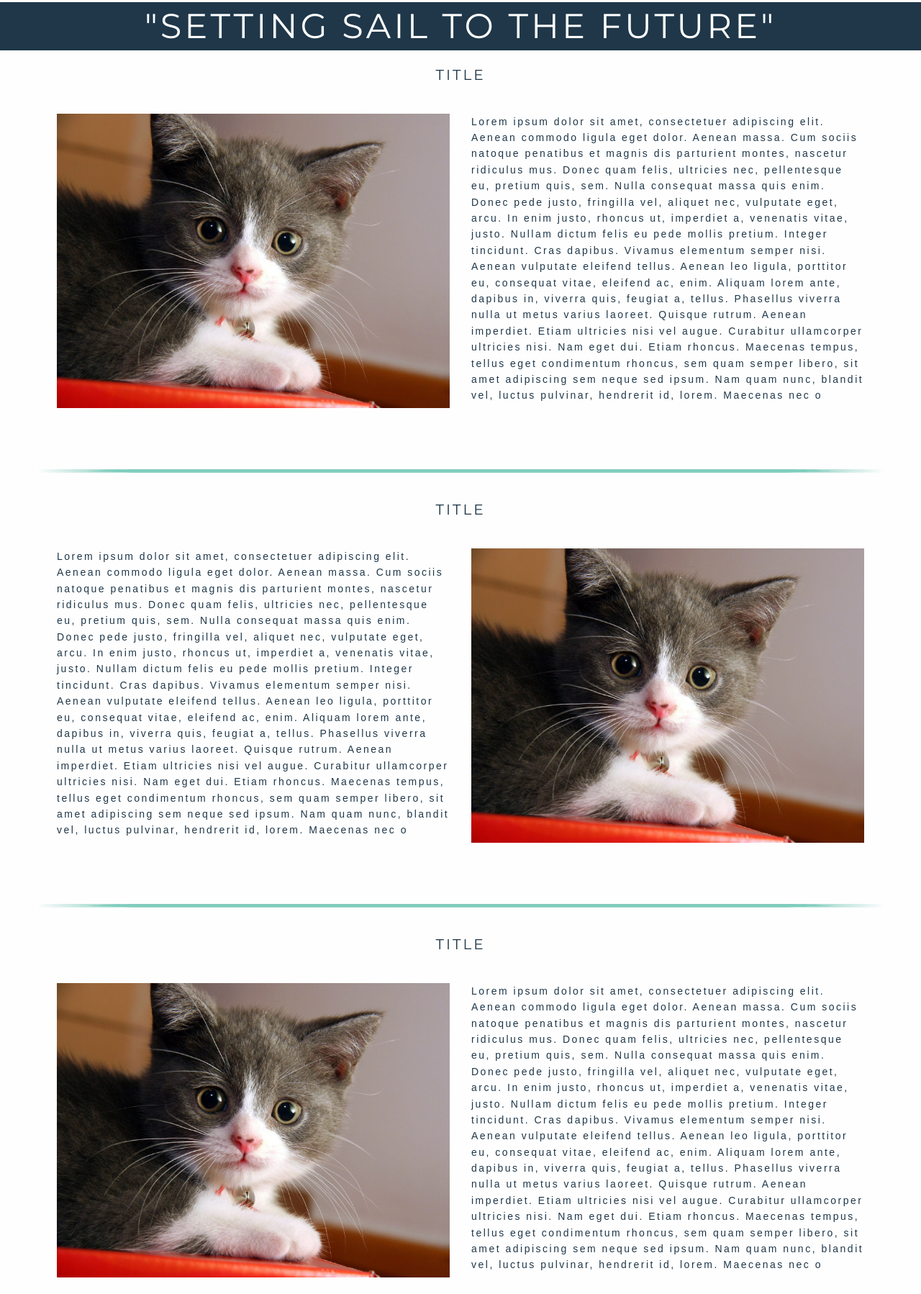
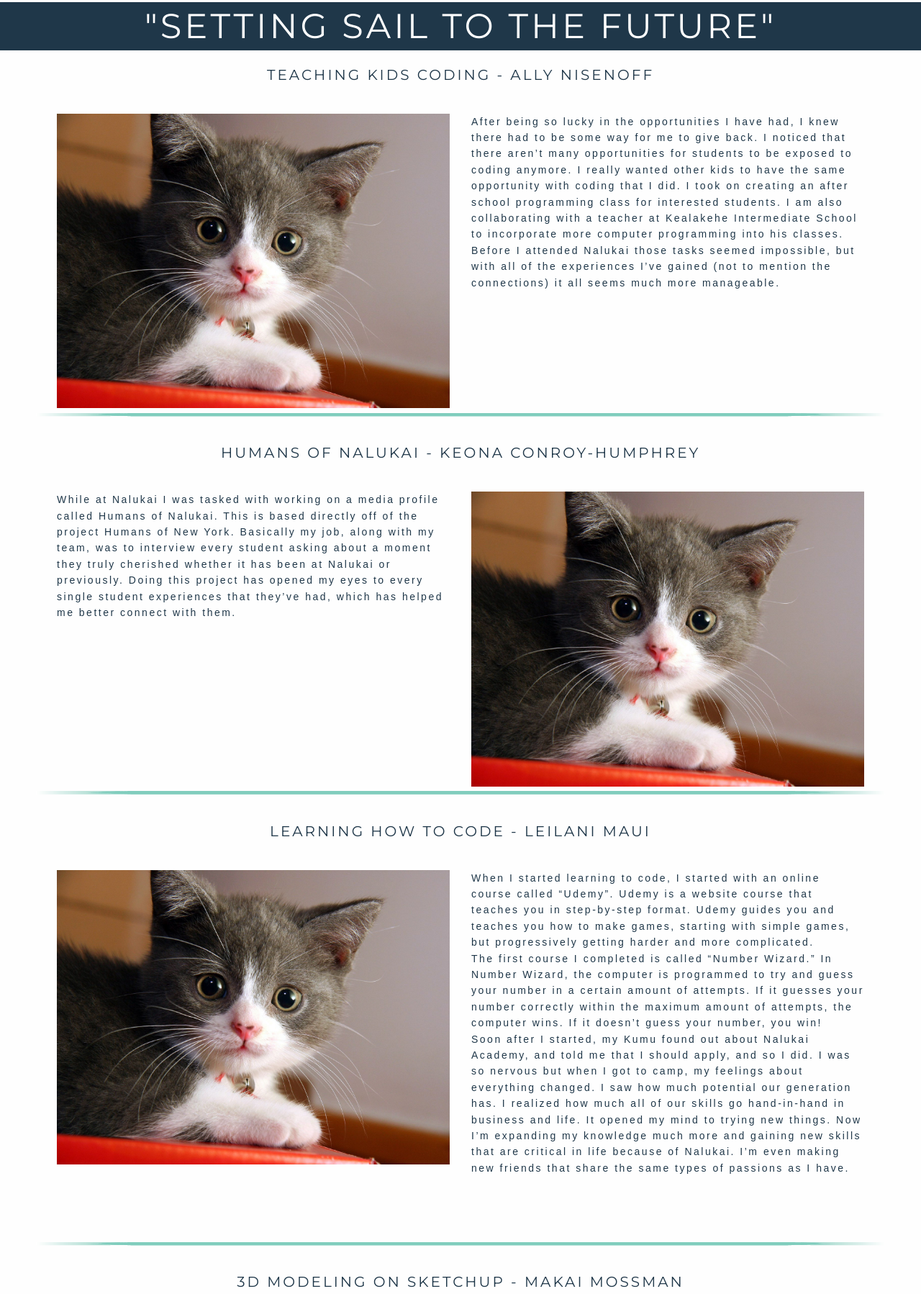
Before and after one commit to niwong/nalukai, a website: page showcase.html in a window 1280 px wide. Shown: the part 774-2572 px from the top of the page at 72% size. Drawn offline with Linux system fonts and the light colour scheme; a web font is replaced by a local one.

Commit message:
moments/showcase content

```diff
--- a/showcase.html
+++ b/showcase.html
@@ -58,69 +58,71 @@
     <div class="sline mission"><h1 style="letter-spacing:4px;">"Setting Sail To The Future"</h1>
     </div>
     <div class="mission">
-      <h2>Title</h2>
+      <h2>Teaching Kids Coding - Ally Nisenoff</h2>
     </div>
     <div class="row missionRow">
       <div class="large-6 columns">
         <img src="img/stockimage2.jpg">
       </div>
       <div class="large-6 columns mission">
-        <p>Lorem ipsum dolor sit amet, consectetuer adipiscing elit. Aenean commodo ligula eget dolor. Aenean massa. Cum sociis natoque penatibus et magnis dis parturient montes, nascetur ridiculus mus. Donec quam felis, ultricies nec, pellentesque eu, pretium quis, sem. Nulla consequat massa quis enim. Donec pede justo, fringilla vel, aliquet nec, vulputate eget, arcu. In enim justo, rhoncus ut, imperdiet a, venenatis vitae, justo. Nullam dictum felis eu pede mollis pretium. Integer tincidunt. Cras dapibus. Vivamus elementum semper nisi. Aenean vulputate eleifend tellus. Aenean leo ligula, porttitor eu, consequat vitae, eleifend ac, enim. Aliquam lorem ante, dapibus in, viverra quis, feugiat a, tellus. Phasellus viverra nulla ut metus varius laoreet. Quisque rutrum. Aenean imperdiet. Etiam ultricies nisi vel augue. Curabitur ullamcorper ultricies nisi. Nam eget dui. Etiam rhoncus. Maecenas tempus, tellus eget condimentum rhoncus, sem quam semper libero, sit amet adipiscing sem neque sed ipsum. Nam quam nunc, blandit vel, luctus pulvinar, hendrerit id, lorem. Maecenas nec o</p>
+        <p>After being so lucky in the opportunities I have had, I knew there had to be some way for me to give back. I noticed that there aren’t many opportunities for students to be exposed to coding anymore. I really wanted other kids to have the same opportunity with coding that I did. I took on creating an after school programming class for interested students. I am also collaborating with a teacher at Kealakehe Intermediate School to incorporate more computer programming into his classes. Before I attended Nalukai those tasks seemed impossible, but with all of the experiences I’ve gained (not to mention the connections) it all seems much more manageable.</p>
       </div>
   </div><div class="line"><center><img src="img/aline.png"></center></div><br>
       <div class="mission">
-      <h2>Title</h2>
+      <h2>Humans of Nalukai - Keona Conroy-Humphrey</h2>
     </div>
       <img id="img2" src="img/stockimage2.jpg">
       <div class="row missionRow">
       <div class="large-6 columns mission">
-        <p>Lorem ipsum dolor sit amet, consectetuer adipiscing elit. Aenean commodo ligula eget dolor. Aenean massa. Cum sociis natoque penatibus et magnis dis parturient montes, nascetur ridiculus mus. Donec quam felis, ultricies nec, pellentesque eu, pretium quis, sem. Nulla consequat massa quis enim. Donec pede justo, fringilla vel, aliquet nec, vulputate eget, arcu. In enim justo, rhoncus ut, imperdiet a, venenatis vitae, justo. Nullam dictum felis eu pede mollis pretium. Integer tincidunt. Cras dapibus. Vivamus elementum semper nisi. Aenean vulputate eleifend tellus. Aenean leo ligula, porttitor eu, consequat vitae, eleifend ac, enim. Aliquam lorem ante, dapibus in, viverra quis, feugiat a, tellus. Phasellus viverra nulla ut metus varius laoreet. Quisque rutrum. Aenean imperdiet. Etiam ultricies nisi vel augue. Curabitur ullamcorper ultricies nisi. Nam eget dui. Etiam rhoncus. Maecenas tempus, tellus eget condimentum rhoncus, sem quam semper libero, sit amet adipiscing sem neque sed ipsum. Nam quam nunc, blandit vel, luctus pulvinar, hendrerit id, lorem. Maecenas nec o</p>
+        <p>While at Nalukai I was tasked with working on a media profile called Humans of Nalukai. This is based directly off of the project Humans of New York. Basically my job, along with my team, was to interview every student asking about a moment they truly cherished whether it has been at Nalukai or previously. Doing this project has opened my eyes to every single student experiences that they’ve had, which has helped me better connect with them. </p>
       </div>
       <div class="large-6 columns">
         <img div id="img1" src="img/stockimage2.jpg">
       </div>
   </div><div class="line"><center><img src="img/aline.png"></center></div><br>
     <div class="mission">
-      <h2>Title</h2>
+      <h2>Learning How to Code - Leilani Maui</h2>
     </div>
     <div class="row missionRow">
       <div class="large-6 columns">
         <img src="img/stockimage2.jpg">
       </div>
       <div class="large-6 columns mission">
-        <p>Lorem ipsum dolor sit amet, consectetuer adipiscing elit. Aenean commodo ligula eget dolor. Aenean massa. Cum sociis natoque penatibus et magnis dis parturient montes, nascetur ridiculus mus. Donec quam felis, ultricies nec, pellentesque eu, pretium quis, sem. Nulla consequat massa quis enim. Donec pede justo, fringilla vel, aliquet nec, vulputate eget, arcu. In enim justo, rhoncus ut, imperdiet a, venenatis vitae, justo. Nullam dictum felis eu pede mollis pretium. Integer tincidunt. Cras dapibus. Vivamus elementum semper nisi. Aenean vulputate eleifend tellus. Aenean leo ligula, porttitor eu, consequat vitae, eleifend ac, enim. Aliquam lorem ante, dapibus in, viverra quis, feugiat a, tellus. Phasellus viverra nulla ut metus varius laoreet. Quisque rutrum. Aenean imperdiet. Etiam ultricies nisi vel augue. Curabitur ullamcorper ultricies nisi. Nam eget dui. Etiam rhoncus. Maecenas tempus, tellus eget condimentum rhoncus, sem quam semper libero, sit amet adipiscing sem neque sed ipsum. Nam quam nunc, blandit vel, luctus pulvinar, hendrerit id, lorem. Maecenas nec o</p>
+        <p> When I started learning to code, I started with an online course called “Udemy”.  Udemy is a website course that teaches you in step-by-step format. Udemy guides you and teaches you how to make games, starting with simple games, but progressively getting harder and more complicated.<br>
+        The first course I completed is called “Number Wizard.”  In Number Wizard, the computer is programmed to try and guess your number in a certain amount of attempts. If it guesses your number correctly within the maximum amount of attempts, the computer wins. If it doesn’t guess your number, you win!<br>
+        Soon after I started, my Kumu found out about Nalukai  Academy, and told me that I should apply, and so I did. I was so nervous but when I got to camp, my feelings about everything changed. I saw how much potential our generation has. I realized how much all of our skills go hand-in-hand in business and life. It opened my mind to trying new things. Now I’m expanding my knowledge much more and gaining new skills that are critical in life because of Nalukai. I’m even making new friends that share the same types of passions as I have. </p>
       </div>
   </div><div class="line"><center><img src="img/aline.png"></center></div><br>
       <div class="mission">
-      <h2>Title</h2>
+      <h2>3D Modeling on SketchUp - Makai Mossman</h2>
     </div>
   <img id="img2" src="img/stockimage2.jpg">
     <div class="row missionRow">
       <div class="large-6 columns mission">
-        <p>Lorem ipsum dolor sit amet, consectetuer adipiscing elit. Aenean commodo ligula eget dolor. Aenean massa. Cum sociis natoque penatibus et magnis dis parturient montes, nascetur ridiculus mus. Donec quam felis, ultricies nec, pellentesque eu, pretium quis, sem. Nulla consequat massa quis enim. Donec pede justo, fringilla vel, aliquet nec, vulputate eget, arcu. In enim justo, rhoncus ut, imperdiet a, venenatis vitae, justo. Nullam dictum felis eu pede mollis pretium. Integer tincidunt. Cras dapibus. Vivamus elementum semper nisi. Aenean vulputate eleifend tellus. Aenean leo ligula, porttitor eu, consequat vitae, eleifend ac, enim. Aliquam lorem ante, dapibus in, viverra quis, feugiat a, tellus. Phasellus viverra nulla ut metus varius laoreet. Quisque rutrum. Aenean imperdiet. Etiam ultricies nisi vel augue. Curabitur ullamcorper ultricies nisi. Nam eget dui. Etiam rhoncus. Maecenas tempus, tellus eget condimentum rhoncus, sem quam semper libero, sit amet adipiscing sem neque sed ipsum. Nam quam nunc, blandit vel, luctus pulvinar, hendrerit id, lorem. Maecenas nec o</p>
+        <p>I always sketch out my newest designs in my sketchbooks. However, at Nalukai I was introduced to a 3D modeling program called “SketchUp” and I am absolutely in love with it! I can finally show the different dimensions of my designs! Whenever I can, I work on my latest 3D model. As of late, I’ve been obsessed with tanks so I’ve dedicated as much time as i can spare to modeling my own tank designs. SketchUp is pretty minor learning curve so it’s easy to figure out how to make awesome 3D models! </p>
       </div>
   <div class="large-6 columns">
     <img id="img1" src="img/stockimage2.jpg">
   </div>
   </div><div class="line"><center><img src="img/aline.png"></center></div><br>
     <div class="mission">
-      <h2>Title</h2>
+      <h2>Nalukai Digital Media Classes - Mason Puett</h2>
     </div>
     <div class="row missionRow">
       <div class="large-6 columns">
         <img src="img/stockimage2.jpg">
       </div>
       <div class="large-6 columns mission">
-        <p>Lorem ipsum dolor sit amet, consectetuer adipiscing elit. Aenean commodo ligula eget dolor. Aenean massa. Cum sociis natoque penatibus et magnis dis parturient montes, nascetur ridiculus mus. Donec quam felis, ultricies nec, pellentesque eu, pretium quis, sem. Nulla consequat massa quis enim. Donec pede justo, fringilla vel, aliquet nec, vulputate eget, arcu. In enim justo, rhoncus ut, imperdiet a, venenatis vitae, justo. Nullam dictum felis eu pede mollis pretium. Integer tincidunt. Cras dapibus. Vivamus elementum semper nisi. Aenean vulputate eleifend tellus. Aenean leo ligula, porttitor eu, consequat vitae, eleifend ac, enim. Aliquam lorem ante, dapibus in, viverra quis, feugiat a, tellus. Phasellus viverra nulla ut metus varius laoreet. Quisque rutrum. Aenean imperdiet. Etiam ultricies nisi vel augue. Curabitur ullamcorper ultricies nisi. Nam eget dui. Etiam rhoncus. Maecenas tempus, tellus eget condimentum rhoncus, sem quam semper libero, sit amet adipiscing sem neque sed ipsum. Nam quam nunc, blandit vel, luctus pulvinar, hendrerit id, lorem. Maecenas nec o</p>
+        <p>Over the ten action-packed days, the classes at Nalukai stressed the importance of user empathy, expressing how the user’s needs altered ideation, prototyping, and beta-testing stages. This same principle translated to our applications of digital media, where we learned to leverage digital storytelling to engage our users. During the final website project, I took on the swing position, helping anyone who needed an extra hand. In this role, I took on a number of different tasks while we created our website, like putting together a video montage and organizing project management timelines. </p>
       </div>
   </div><div class="line"><center><img src="img/aline.png"></center></div><br>
     <div class="mission">
-      <h2>Title</h2>
+      <h2>Nalukai Project Management</h2>
     </div>
    <img id="img2" src="img/stockimage2.jpg">
     <div class="row missionRow">
       <div class="large-6 columns mission">
-        <p>Lorem ipsum dolor sit amet, consectetuer adipiscing elit. Aenean commodo ligula eget dolor. Aenean massa. Cum sociis natoque penatibus et magnis dis parturient montes, nascetur ridiculus mus. Donec quam felis, ultricies nec, pellentesque eu, pretium quis, sem. Nulla consequat massa quis enim. Donec pede justo, fringilla vel, aliquet nec, vulputate eget, arcu. In enim justo, rhoncus ut, imperdiet a, venenatis vitae, justo. Nullam dictum felis eu pede mollis pretium. Integer tincidunt. Cras dapibus. Vivamus elementum semper nisi. Aenean vulputate eleifend tellus. Aenean leo ligula, porttitor eu, consequat vitae, eleifend ac, enim. Aliquam lorem ante, dapibus in, viverra quis, feugiat a, tellus. Phasellus viverra nulla ut metus varius laoreet. Quisque rutrum. Aenean imperdiet. Etiam ultricies nisi vel augue. Curabitur ullamcorper ultricies nisi. Nam eget dui. Etiam rhoncus. Maecenas tempus, tellus eget condimentum rhoncus, sem quam semper libero, sit amet adipiscing sem neque sed ipsum. Nam quam nunc, blandit vel, luctus pulvinar, hendrerit id, lorem. Maecenas nec o</p>
+        <p>At Nalukai you’re instructed on the basics of project management. Handling deadlines and interconnected teams is a difficult endeavor, but this lesson proved to be the most immediately useful as we worked towards completing the final website project. </p>
       </div>
       <div class="large-6 columns">
         <img id="img1"src="img/stockimage2.jpg">
```
Also changed, not shown: moments.html (+39 -38 lines).
